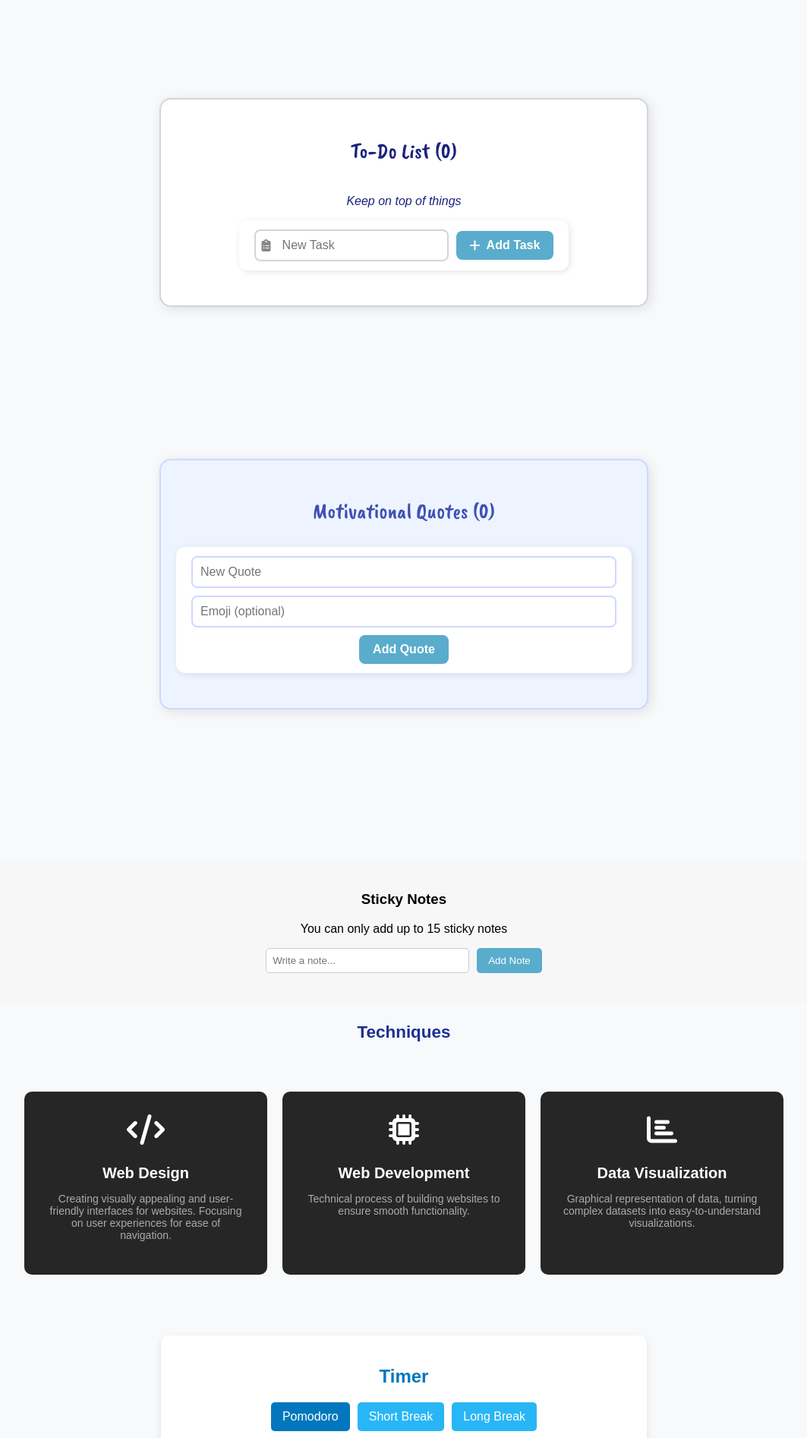
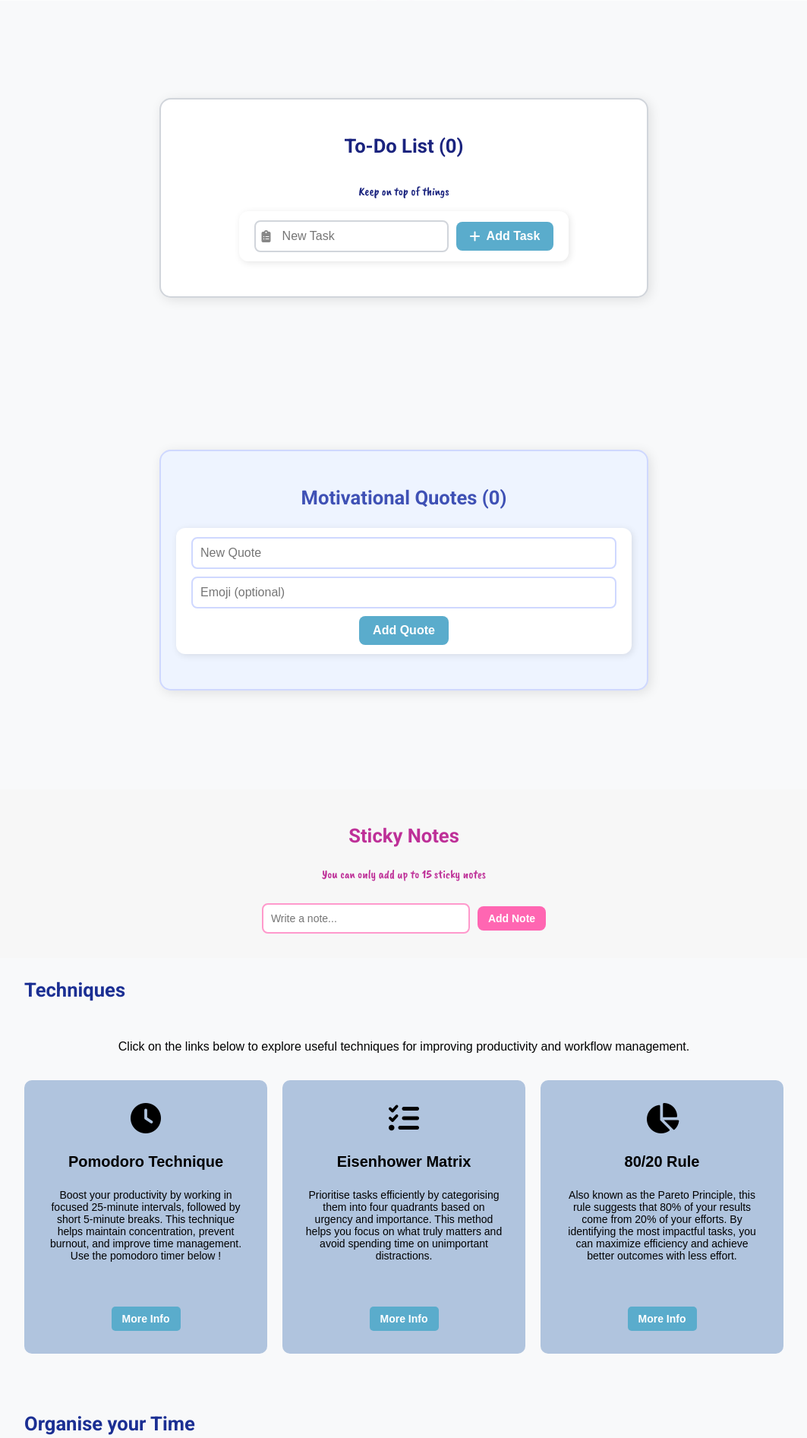
Before and after one commit to jialihuang0427/Flask-Task-App, a Flask app: page /todo in a window 1280 px wide. Shown: the part 799-2692 px from the top of the page at 76% size, without its empty margins (108-1171 px from the left). Run offline with Flask 3, Linux system fonts and the light colour scheme; the visitor is signed in with stand-in values (Sample User, id 1); data that the repository does not hold is empty; some libraries are stand-ins or nearby versions.

Commit message:
style modifications

```diff
--- a/static/todo.css
+++ b/static/todo.css
@@ -47,11 +47,11 @@
 
 
 #tasks h3 {
-    font-size: 1.8rem; /* Slightly larger */
+    font-size: 1.6rem; /* Increase font size */
+    font-family: "Roboto", sans-serif;
     color: #1a237e;
+    font-weight: bold;
     text-align: center;
-    font-family: "Caveat Brush", serif;
-    font-weight: 400;
     font-style: normal;
 }
 
@@ -247,11 +247,12 @@ body {
 }
 
 .todo-section h3, .quote-section h3 {
-    font-size: 1.2 rem;
+
     font-weight: bold;
     color: #1a237e; /* Dark blue */
     text-align: center;
-    font-family: Arial, sans-serif; /* No curly script */
+    font-size: 1.6rem; /* Increase font size */
+    font-family: "Roboto", sans-serif;
 }
 
 /* 🟦 Make Sure Only These Sections Get Numbering */
@@ -403,7 +404,7 @@ body {
     background-color: #5aaccc; /* Light Blue */
     color: white;
     border: none;
-    padding: 4px 12px;
+    padding: 6px 12px;
     border-radius: 8px;
     font-size: 14px;
     font-weight: bold;
@@ -461,7 +462,7 @@ body {
 }
 
 #timer-section {
-    max-width: 600px;
+    max-width: 1000px; /* Increase width */
     margin: 50px auto;
     background: white;
     padding: 20px;
@@ -536,30 +537,29 @@ h2 {
 
 /* Match heading size and color */
 #Techniques h1 {
-    font-size: 1.4rem; /* Same as "Tasks" & "Motivational Quotes" */
-    font-family: Arial, sans-serif;
+    font-size: 1.6rem; /* Increase font size */
+    font-family: "Roboto", sans-serif;
     color: #1b2f93;
-    margin-bottom: 15px; /* Reduce space below title */
+    margin-bottom: 15px;
+    text-align: left; /* Center text */
 }
 
-/* Services Grid Layout */
-.services-list {
-    display: grid;
-    grid-template-columns: repeat(auto-fit, minmax(250px, 1fr));
-    grid-gap: 20px; /* Reduce spacing between boxes */
-    margin-top: 30px; /* Move up */
+
+.techniques-description {
+    text-align: center;
+    font-size: 1rem;
+    color: black; /* Darker gray for readability */
+    margin-bottom: 15px;
 }
 
-/* Individual Service Box */
-.service-box {
-    background: #262626;
-    padding: 30px; /* Reduce padding for a more compact look */
-    font-size: 16px;
-    font-weight: 400;
-    text-align: center;
-    border-radius: 10px;
-    transition: background 0.5s, transform 0.5s;
+#timerheading h1 {
+    font-size: 1.6rem; /* Increase font size */
+    font-family: "Roboto", sans-serif;
+    color: #1b2f93;
+    margin-bottom: 15px;
+    text-align: left; /* Center text */
 }
+
 
 /* Icon Styling */
 .service-box i {
@@ -593,31 +593,67 @@ h2 {
     background-color: #f7f7f7;
     padding: 20px;
     border-radius: 10px;
-    margin-top: 20px;
+    margin-top: -70px;
+}
+
+.sticky-msg{
+    font-family: "Caveat Brush", serif;
+    font-size: 16px;
+    color: #be3098; /* Darker pinkish-purple */
+    text-align: center;
+    margin-top: 10px; /* Add spacing from the to-do list */
 }
 
 #note-form {
     display: flex;
+    align-items: center;
     justify-content: center;
+    flex-wrap: wrap;  /* Allows wrapping on smaller screens */
     gap: 10px;
-    margin-bottom: 20px;
+    max-width: 400px; /* Prevents form from stretching across the page */
+    margin: auto; /* Centers the form */
+    background: none; /* Remove background */
+    padding: 12px 20px;
+    box-shadow: none; /* Remove shadow */
+    border: none; /* Remove border */
 }
 
+/* Fix the input field */
 #note-input {
-    padding: 8px;
-    width: 250px;
-    border-radius: 5px;
-    border: 1px solid #ccc;
+    padding: 10px;
+    border: 2px solid #ff99cc;
+    border-radius: 8px;
+    outline: none;
+    font-size: 14px;
+    width: 250px; /* Set a fixed width */
+    transition: all 0.3s ease;
 }
 
+/* 🟦 Focus Effect on Input */
+#note-input:focus {
+    border-color: #ff66b2;
+    box-shadow: 0px 0px 5px rgba(255, 102, 178, 0.5);
+}
+
+/* 🟦 Style the Add Note Button */
 #note-form button {
-    background-color: #5aaccc;
+    background-color: #ff66b2; /* Pink */
     color: white;
     border: none;
-    padding: 8px 15px;
-    border-radius: 5px;
+    padding: 8px 14px;
+    border-radius: 8px;
+    font-size: 14px;
+    font-weight: bold;
     cursor: pointer;
+    transition: 0.3s ease;
 }
+
+/* 🟦 Hover Effect */
+#note-form button:hover {
+    background-color: #ff3385;
+    transform: scale(1.05);
+}
+
 
 #notes-container {
     display: flex;
@@ -627,7 +663,7 @@ h2 {
 }
 
 .sticky-note {
-    background-color: #fff58c;
+    background-color: #ffccdd; /* Light pink */
     width: 150px;
     height: 150px;
     padding: 10px;
@@ -637,6 +673,16 @@ h2 {
     font-size: 14px;
     text-align: left;
 }
+
+#sticky-notes h3 {
+    font-size: 1.6rem; /* Increase font size */
+    font-family: "Roboto", sans-serif;
+    font-weight: bold;
+    color: #be3098; /* Darker pinkish-purple */
+    text-align: center;
+    font-style: normal;
+}
+
 
 .delete-note {
     position: absolute;
@@ -692,6 +738,7 @@ h2 {
     background: #f1f1f1; /* Light grey on hover */
     transition: background 0.3s ease-in-out;
 }
+
 
 
 
@@ -760,12 +807,11 @@ h2 {
 }
 
 .todo-message {
-    font-family: Arial, sans-serif;
+    font-family: "Caveat Brush", serif;
     font-size: 16px;
     color: #1a237e;
     text-align: center;
     margin-top: 10px; /* Add spacing from the to-do list */
-    font-style: italic;
 }
 
 /* 🟦 Motivational Quotes Section - Styled Like To-Do List */
@@ -788,11 +834,11 @@ h2 {
 
 /* 🟦 Motivational Quotes Header */
 #quotes h3 {
-    font-size: 1.8rem;
     color: #3f51b5; /* Darker blue */
     text-align: center;
-    font-family: "Caveat Brush", serif;
-    font-weight: 400;
+    font-weight: bold;
+    font-size: 1.6rem; /* Increase font size */
+    font-family: "Roboto", sans-serif;
     font-style: normal;
 }
 
@@ -893,3 +939,64 @@ h2 {
     background-color: #5c6bc0;
     transform: scale(1.05);
 }
+
+.services-list {
+    display: flex;
+    justify-content: center;
+    gap: 20px;
+}
+
+.service-box {
+    background: #b0c4de; /* Pastel blue */
+    padding: 30px;
+    font-size: 16px;
+    font-weight: 400;
+    text-align: center;
+    border-radius: 10px;
+    transition: background 0.5s, transform 0.5s;
+    display: flex;
+    flex-direction: column;
+    justify-content: space-between;
+    align-items: center;
+    height: 100%;
+    min-height: 300px; /* Set a uniform minimum height */
+    flex: 1; /* Ensures all boxes stretch evenly */
+}
+
+/* Make sure the button container pushes the button to the bottom */
+.btn-container {
+    margin-top: auto;
+    padding-top: 10px;
+}
+
+/* Style the "More Info" button */
+.info-btn {
+    display: inline-block;
+    padding: 8px 14px;
+    font-size: 14px;
+    font-weight: bold;
+    text-decoration: none;
+    color: white;
+    background-color: #5aaccc; /* Pastel blue */
+    border-radius: 5px;
+    transition: background 0.3s ease, transform 0.2s ease;
+}
+
+.info-btn:hover {
+    background-color: #007bff; /* Slightly darker blue on hover */
+    transform: scale(1.05);
+}
+
+/* Ensure all text inside service-box is BLACK */
+.service-box h2,
+.service-box p,
+.service-box i {
+    color: black !important; /* Forces all text to be black */
+}
+
+.timer-description{
+    text-align: left;
+    font-size: 1rem;
+    color: black; /* Darker gray for readability */
+    margin-bottom: 15px;
+}
--- a/templates/todo.html
+++ b/templates/todo.html
@@ -352,7 +352,7 @@
         <ul class="nav-links">
             <li><a href="#home">Home</a></li>
             <li><a href="#tasks">Tasks</a></li>
-            <li><a href="#timer-section">Timer</a></li>
+            <li><a href="#timerheading">Timer</a></li>
             <li><a href="#Techniques">Techniques</a></li>
             <li><a href="#contact">Contact</a></li>
         </ul>
@@ -450,7 +450,7 @@
 
 <section id="sticky-notes">
     <h3>Sticky Notes</h3>
-    <p>You can only add up to 15 sticky notes</p>
+    <p class = "sticky-msg">You can only add up to 15 sticky notes</p>
     <form id="note-form">
         <input type="text" id="note-input" placeholder="Write a note..." required>
         <button type="submit">Add Note</button>
@@ -464,28 +464,56 @@
 <div id="Techniques">
     <div class="container">
         <h1 class="sub-title">Techniques</h1>
+
+<p class="techniques-description">Click on the links below to explore useful techniques for improving productivity and workflow management.</p>
+
 <div class="services-list">
+    <!-- Pomodoro Technique -->
     <div class="service-box">
-                <i class="fa-solid fa-code"></i>
-                <h2>Web Design</h2>
-                <p>Creating visually appealing and user-friendly interfaces for websites.
-                    Focusing on user experiences for ease of navigation.</p>
+        <i class="fa-solid fa-clock"></i>
+        <h2>Pomodoro Technique</h2>
+        <p>Boost your productivity by working in focused 25-minute intervals, followed by short 5-minute breaks.
+            This technique helps maintain concentration, prevent burnout, and improve time management.  Use the pomodoro timer below !</p>
+        <div class="btn-container">
+            <a href="https://todoist.com/productivity-methods/pomodoro-technique" class="info-btn" target="_blank">More Info</a>
         </div>
+    </div>
+
+    <!-- Eisenhower Matrix -->
     <div class="service-box">
-                <i class="fa-solid fa-microchip"></i>
-                <h2>Web Development</h2>
-                <p>Technical process of building websites to ensure smooth functionality.</p>
+        <i class="fa-solid fa-list-check"></i>
+        <h2>Eisenhower Matrix</h2>
+        <p>Prioritise tasks efficiently by categorising them into four quadrants based on urgency and importance.
+            This method helps you focus on what truly matters and avoid spending time on unimportant distractions.</p>
+        <div class="btn-container">
+            <a href="https://www.eisenhower.me/eisenhower-matrix/" class="info-btn" target="_blank">More Info</a>
         </div>
+    </div>
+
+    <!-- 80/20 Rule -->
     <div class="service-box">
-                <i class="fa-solid fa-chart-bar"></i>
-                <h2>Data Visualization</h2>
-                <p>Graphical representation of data, turning complex datasets into easy-to-understand visualizations.</p>
-            </div>
+        <i class="fa-solid fa-chart-pie"></i>
+        <h2>80/20 Rule</h2>
+        <p>Also known as the Pareto Principle, this rule suggests that 80% of your results come from 20% of your efforts.
+            By identifying the most impactful tasks, you can maximize efficiency and achieve better outcomes with less effort.</p>
+        <div class="btn-container">
+            <a href="https://asana.com/resources/pareto-principle-80-20-rule" class="info-btn" target="_blank">More Info</a>
         </div>
     </div>
 </div>
 
+    </div>
+</div>
 
+<div id="timerheading">
+    <div class="container">
+        <h1 class="sub-title">Organise your Time</h1>
+        <p class="timer-description">This Pomodoro Timer is designed to help you boost productivity
+            by breaking work into focused intervals. The Pomodoro Technique follows a 25-minute work session
+             followed by a 5-minute short break to maintain concentration and prevent burnout. For longer tasks,
+              you can take a 15-minute long break after completing multiple sessions. Use the buttons to switch
+              between modes and press Start to begin your session. This method is great for time management,
+              helping you stay efficient and focused while avoiding distractions. </p>
 <section id="timer-section">
     <h2>Timer</h2>
     <div class="timer-container">
@@ -497,8 +525,9 @@
         <div class="timer-display">25:00</div>
         <button id="start-btn">Start</button>
     </div>
+</div>
 </section>
-
+</div>
     <section id="contact">
         <div class="contact-container">
             <!-- Left: Contact Form -->
```
Lines whose indentation alone changed are shown as unchanged.
